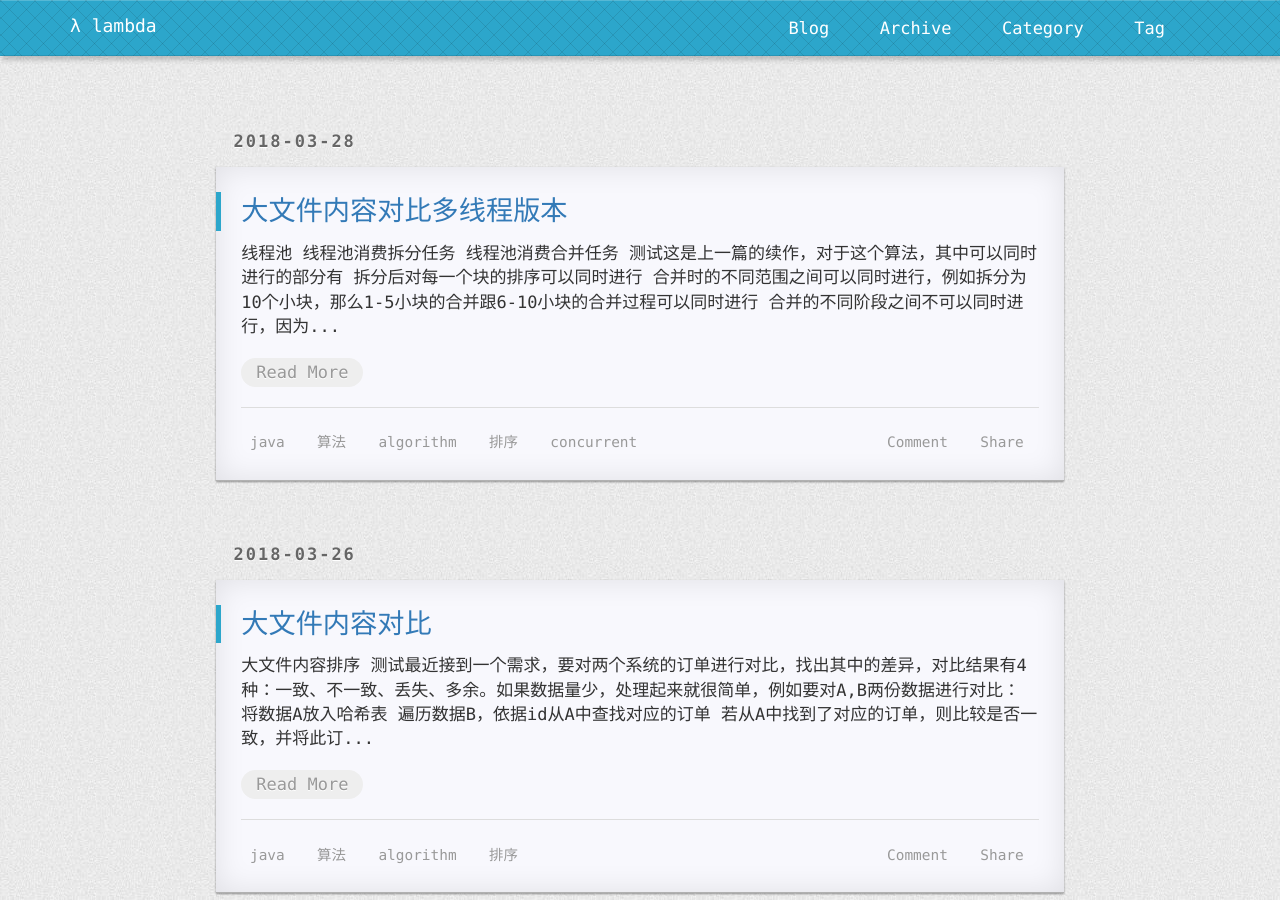
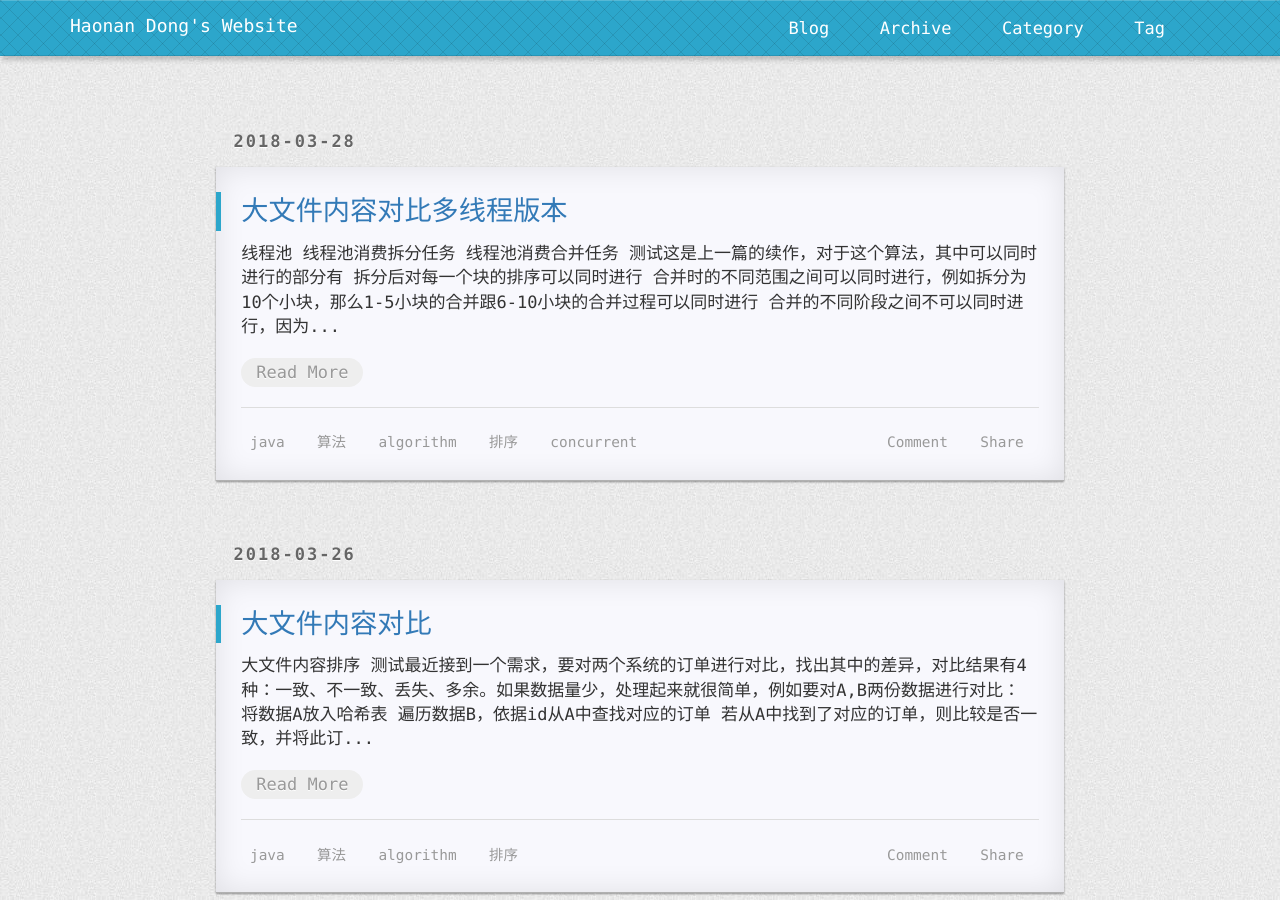
Before and after one commit to Haonan-DONG/Haonan-DONG.github.io, a Jekyll site: the page built from index.html, in a window 1280 px wide and 900 px high. Built offline with Jekyll 4.4.1, drawn with Linux system fonts in a browser that asks for light colours; nearby versions of some CDN libraries; the list of posts is cut into pages by our own code; comment, search, counter and statistics services are not loaded; a style sheet for code colours, icons or effects is not loaded.

Commit message:
modified config

```diff
--- a/_config.yml
+++ b/_config.yml
@@ -25,20 +25,20 @@ defaults:
 
 
 
-title: "λ lambda"
-email: sincerebravefight@gmail.com
+title: "Haonan Dong's Website"
+email: august_dong@163.com  haonandong.cn@gmail.com
 description: ""
 github:
-  username: bit-ranger
+  username: Haonan DONG
 swiftype:
-  searchId: iXZyPokVfxFaBTvi64Y6
+  searchId: Wuhan University
 gitment:
     repo: blog
     client_id: a6fb73b3e790e234bab8
     client_secret: cc10aaff53a03d05ab2ee002dbf401dd7627c7a3
 
 url: "https://haonan-dong.github.io"
-imgrepo: "https://bit-ranger.github.io/blog/static/img"
+imgrepo: "https://haonan-dong.github.io/static/img"
 
 
 #url: "http://127.0.0.1:4000"
```
